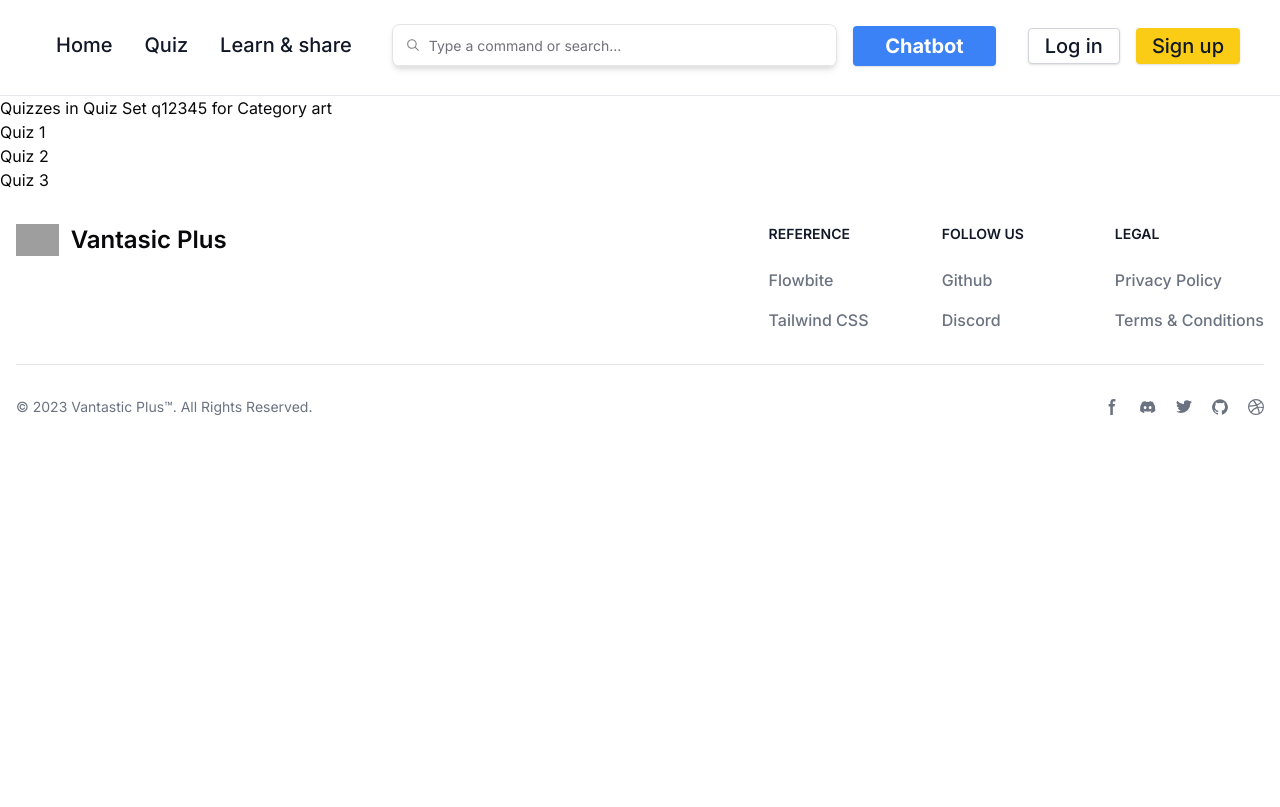
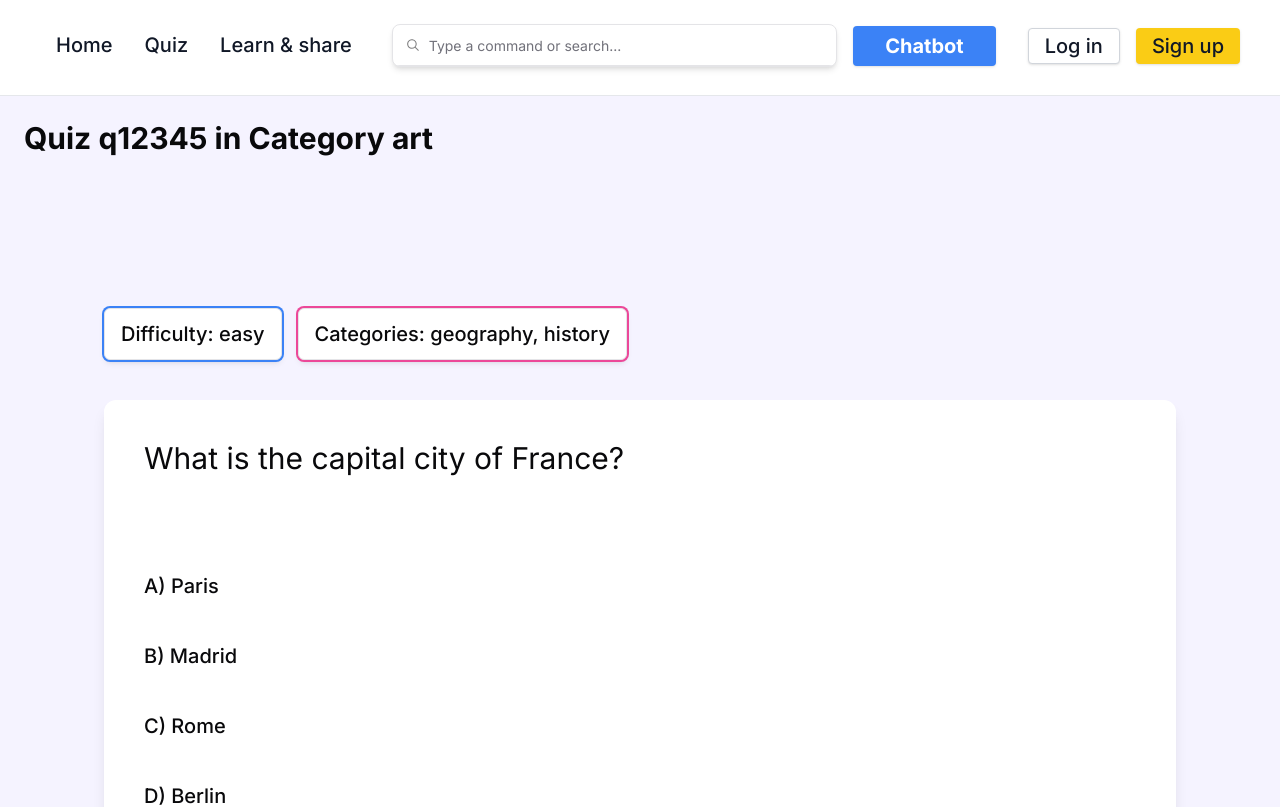
Before and after one commit to Valliuzj/VantasticPlus, a Next.js app in the folder frontend/: page /quiz/art/q12345 in a window 1280 px wide. Shown: the top 807 px of the page. Built offline with nearby package versions, Linux system fonts and the light colour scheme; grey boxes are pictures that could not be loaded.

Commit message:
navbar-quiz-category-quizcard

```diff
--- a/frontend/src/app/page.js
+++ b/frontend/src/app/page.js
@@ -1,3 +1,5 @@
+"use client";
+import Link from 'next/link';
 import { Button } from "@/components/ui/button";
 import { ScreenWrapper } from "@/components/ScreenWrapper";
 
--- a/frontend/src/app/quiz/[categoryID]/[quizsetID]/[quizID]/page.js
+++ b/frontend/src/app/quiz/[categoryID]/[quizID]/page.js
@@ -23,16 +23,18 @@ const quizData = {
 
 const SingleQuizPage = () => {
   const params = useParams();
-  const { categoryID, quizsetID, quizID } = params;
+  const { categoryID, quizID } = params;
 
-  if (!categoryID || !quizsetID || !quizID) {
+  if (!categoryID || !quizID) {
     return <div>Loading...</div>;
   }
 
   return (
-    <div>
-      <h1>Quiz {quizID} in Quiz Set {quizsetID} for Category {categoryID}</h1>
-      <QuizCard quiz={quizData} />
+    <div className="bg-violet-50 min-h-screen">
+      <section className="container mx-auto p-6">
+        <h1 className="text-3xl font-bold mb-6">Quiz {quizID} in Category {categoryID}</h1>
+        <QuizCard quiz={quizData} />
+      </section>
     </div>
   );
 };
--- a/frontend/src/app/quiz/[categoryID]/[quizsetID]/page.js
+++ /dev/null
@@ -1,25 +0,0 @@
-"use client";
-import Link from 'next/link';
-import { useParams } from 'next/navigation';
-
-const QuizSetPage = () => {
-  const params = useParams();
-  const { categoryID, quizsetID } = params;
-
-  if (!categoryID || !quizsetID) {
-    return <div>Loading...</div>;
-  }
-
-  return (
-    <div>
-      <h1>Quizzes in Quiz Set {quizsetID} for Category {categoryID}</h1>
-      <ul>
-        <li><Link href={`/quiz/${categoryID}/${quizsetID}/quiz1`}>Quiz 1</Link></li>
-        <li><Link href={`/quiz/${categoryID}/${quizsetID}/quiz2`}>Quiz 2</Link></li>
-        <li><Link href={`/quiz/${categoryID}/${quizsetID}/quiz3`}>Quiz 3</Link></li>
-      </ul>
-    </div>
-  );
-};
-
-export default QuizSetPage;
--- a/frontend/src/app/quiz/[categoryID]/page.js
+++ /dev/null
@@ -1,31 +0,0 @@
-"use client";
-import Link from 'next/link';
-import { useState, useEffect } from 'react';
-import { useParams } from 'next/navigation';
-
-const CategoryPage = ({ params }) => {
-  const [categoryID, setCategoryID] = useState(null);
-
-  useEffect(() => {
-    if (params.categoryID) {
-      setCategoryID(params.categoryID);
-    }
-  }, [params.categoryID]);
-
-  if (!categoryID) {
-    return <div>Loading...</div>;
-  }
-
-  return (
-    <div>
-      <h1>Quiz Sets for Category {categoryID}</h1>
-      <ul>
-        <li><Link href={`/quiz/${categoryID}/quizset1`}>Quiz Set 1</Link></li>
-        <li><Link href={`/quiz/${categoryID}/quizset2`}>Quiz Set 2</Link></li>
-        <li><Link href={`/quiz/${categoryID}/quizset3`}>Quiz Set 3</Link></li>
-      </ul>
-    </div>
-  );
-};
-
-export default CategoryPage;
--- a/frontend/src/app/quiz/page.js
+++ b/frontend/src/app/quiz/page.js
@@ -1,16 +1,37 @@
 "use client";
+import Link from 'next/link';
 import React from 'react';
-import QuizCard from '@/components/quiz/QuizCard';
-import Link from 'next/link';
 
-const QuizPage = () => {
+const categories = [
+  { name: 'Biology', description: 'Description of your second work' },
+  { name: 'History', description: 'Description of your second work' },
+  { name: 'Culture', description: 'Description of your second work' },
+  { name: 'Travel', description: 'Description of your second work' },
+  { name: 'Art', description: 'Description of your second work' },
+  { name: 'Science', description: 'Description of your second work' },
+  { name: 'Geography', description: 'Description of your second work' },
+];
+
+const Category = () => {
   return (
-    <div>
-      <h1>Quiz Categories</h1>
-      <li><Link href="/quiz/category1">Category 1</Link></li>
-      <li><Link href="/quiz/category2">Category 2</Link></li>
+    <div className="bg-violet-50 min-h-screen">
+      <section className="container mx-auto p-6">
+        <h1 className="text-3xl font-bold mb-6">Category</h1>
+        <p className="text-xl mb-8">Fun Fact: A piece of fun fact appears here.</p>
+        <div className="grid grid-cols-1 md:grid-cols-2 lg:grid-cols-3 gap-6">
+          {categories.map((category, index) => (
+            <Link key={index} href={`/quiz/${category.name.toLowerCase()}/q12345`}>
+              <div className="bg-white p-6 rounded-lg shadow-md cursor-pointer">
+                <img src={`/${category.name.toLowerCase()}.jpg`} alt={category.name} className="w-full h-32 object-cover rounded-lg mb-4" />
+                <h2 className="text-2xl font-bold mb-4">{category.name}</h2>
+                <p>{category.description}</p>
+              </div>
+            </Link>
+          ))}
+        </div>
+      </section>
     </div>
   );
-};
+}
 
-export default QuizPage;
+export default Category;
```
Also changed, not shown: frontend/public/biology.jpg (added).
